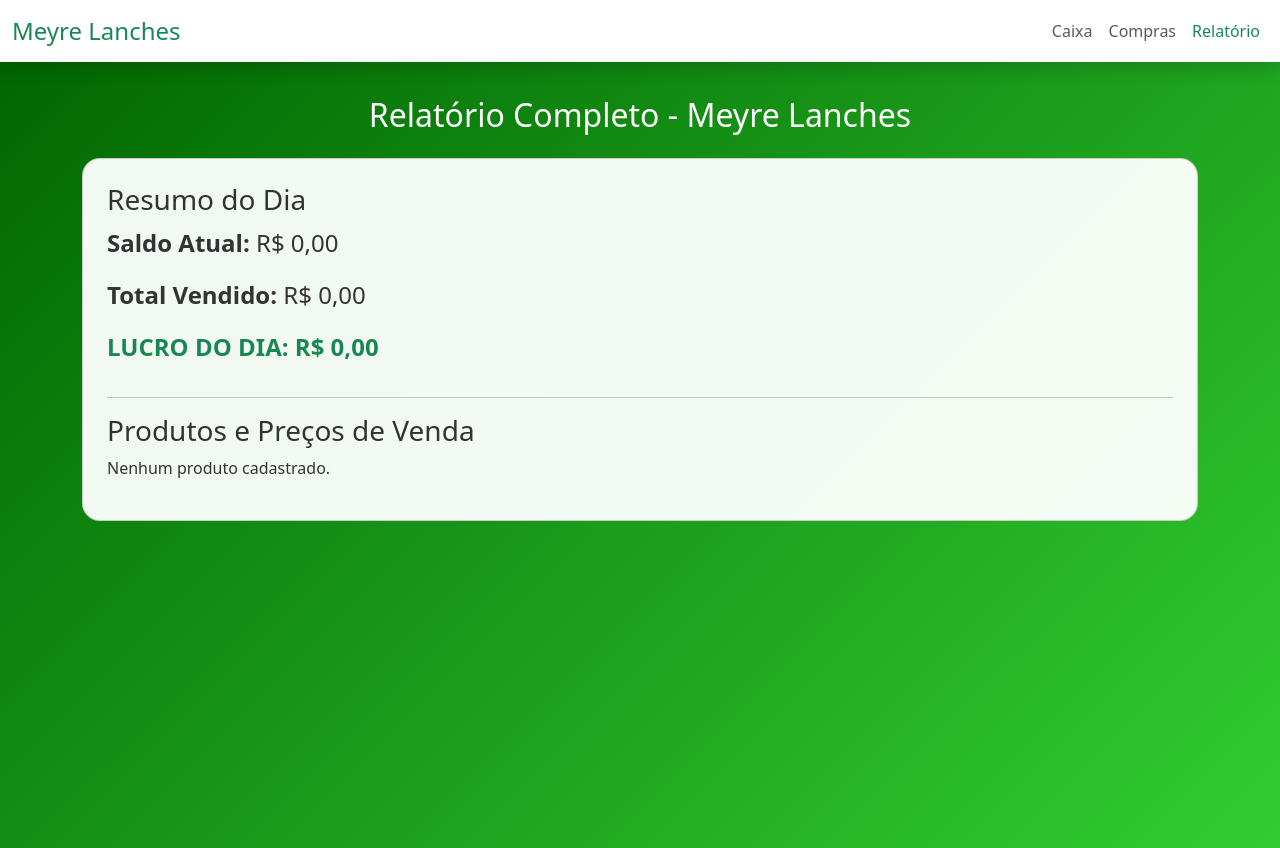
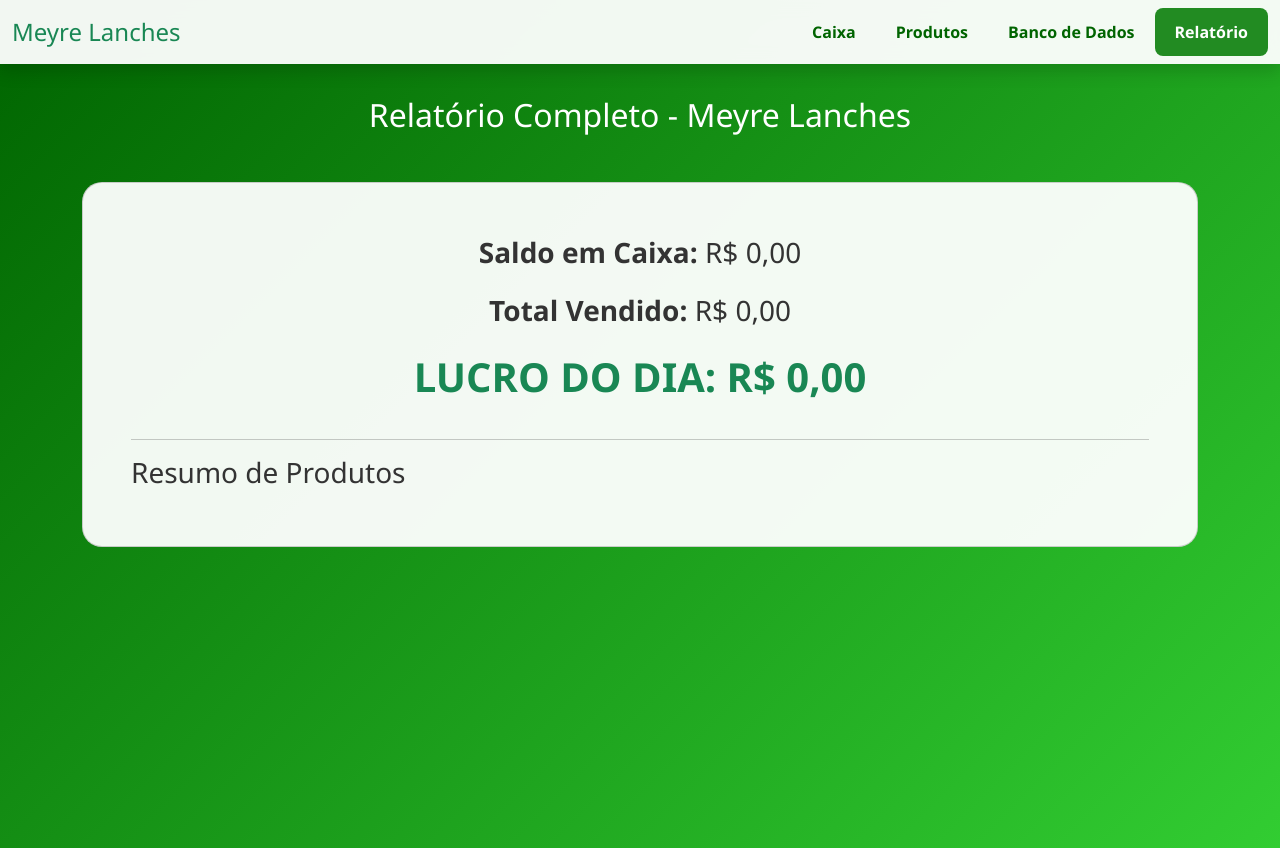
Before and after one commit to G90ima/mercearia, a plain HTML site: page relatorio.html in a window 1280 px wide. Drawn offline with nearby package versions, Linux system fonts and the light colour scheme.

Commit message:
Refactor relatorio.html for better layout and logic
Updated the layout and functionality of the report page, including improved product listing and summary display.

```diff
--- a/relatorio.html
+++ b/relatorio.html
@@ -7,30 +7,33 @@
   <link rel="stylesheet" href="https://cdnjs.cloudflare.com/ajax/libs/font-awesome/6.4.0/css/all.min.css">
   <link href="https://cdn.jsdelivr.net/npm/bootstrap@5.3.0/dist/css/bootstrap.min.css" rel="stylesheet">
   <style>
-    body { background: linear-gradient(135deg, #006400 0%, #32CD32 100%); color: white; min-height: 100vh; }
-    .card { background: rgba(255,255,255,0.95); color: #333; border-radius: 18px; }
+    body { background: linear-gradient(135deg, #006400 0%, #32CD32 100%); color: white; min-height: 100vh; font-family: 'Segoe UI', sans-serif; }
+    .navbar { background: rgba(255,255,255,0.95); backdrop-filter: blur(10px); }
+    .nav-link { color: #006400 !important; font-weight: 600; padding: 12px 20px !important; border-radius: 8px; }
+    .nav-link:hover, .nav-link.active { background: #228B22; color: white !important; }
+    .card { background: rgba(255,255,255,0.95); color: #333; border-radius: 20px; }
   </style>
 </head>
 <body>
-  <nav class="navbar navbar-expand-lg fixed-top bg-white shadow">
+  <nav class="navbar navbar-expand-lg fixed-top shadow">
     <div class="container-fluid">
       <a class="navbar-brand text-success fs-4" href="index.html">Meyre Lanches</a>
       <ul class="navbar-nav ms-auto">
         <li><a class="nav-link" href="index.html">Caixa</a></li>
-        <li><a class="nav-link" href="estoque.html">Compras</a></li>
-        <li><a class="nav-link active text-success" href="relatorio.html">Relatório</a></li>
+        <li><a class="nav-link" href="estoque.html">Produtos</a></li>
+        <li><a class="nav-link" href="banco.html">Banco de Dados</a></li>
+        <li><a class="nav-link active text-white" href="relatorio.html">Relatório</a></li>
       </ul>
     </div>
   </nav>
 
   <div class="container my-5 pt-5">
-    <h2 class="text-center mb-4">Relatório Completo - Meyre Lanches</h2>
-    <div class="card p-4">
-      <h3>Resumo do Dia</h3>
-      <div id="resumo" class="fs-4"></div>
+    <h2 class="text-center mb-5">Relatório Completo - Meyre Lanches</h2>
+    <div class="card p-5">
+      <div id="resumo" class="text-center fs-3"></div>
       <hr>
-      <h3>Produtos e Preços de Venda</h3>
-      <div id="produtos"></div>
+      <h3>Resumo de Produtos</h3>
+      <div id="listaProdutos"></div>
     </div>
   </div>
 
@@ -39,18 +42,17 @@
     const estoque = JSON.parse(localStorage.getItem('estoqueMeyre') || '[]');
 
     document.getElementById('resumo').innerHTML = `
-      <p><strong>Saldo Atual:</strong> R$ ${caixa.saldo.toFixed(2).replace('.',',')}</p>
+      <p><strong>Saldo em Caixa:</strong> R$ ${caixa.saldo.toFixed(2).replace('.',',')}</p>
       <p><strong>Total Vendido:</strong> R$ ${caixa.vendas.toFixed(2).replace('.',',')}</p>
-      <p class="text-success fw-bold"><strong>LUCRO DO DIA:</strong> R$ ${caixa.lucro.toFixed(2).replace('.',',')}</p>
+      <p class="text-success fw-bold fs-1">LUCRO DO DIA: R$ ${caixa.lucro.toFixed(2).replace('.',',')}</p>
     `;
 
-    const lista = document.getElementById('produtos');
-    if (estoque.length === 0) lista.innerHTML = '<p>Nenhum produto cadastrado.</p>';
+    const lista = document.getElementById('listaProdutos');
     estoque.forEach(p => {
-      const venda = p.custo * 1.3;
+      const custoFinal = p.custo * (1 - p.desconto/100);
+      const venda = custoFinal * (1 + p.lucro/100);
       lista.innerHTML += `<div class="border-bottom py-3">
-        <strong>${p.nome}</strong> → Custo: R$ ${p.custo.toFixed(2)} → <span class="text-success">Venda: R$ ${venda.toFixed(2)}</span>
-        <small class="text-muted"> (Lucro: R$ ${(venda - p.custo).toFixed(2)})</small>
+        <strong>${p.nome}</strong> → Custo: R$ ${p.custo.toFixed(2)} → Venda: <span class="text-success">R$ ${venda.toFixed(2)}</span>
       </div>`;
     });
   </script>
```
